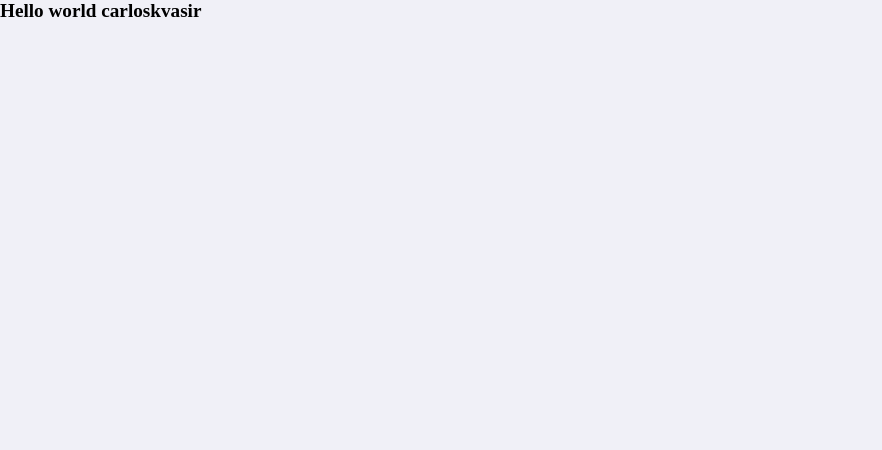
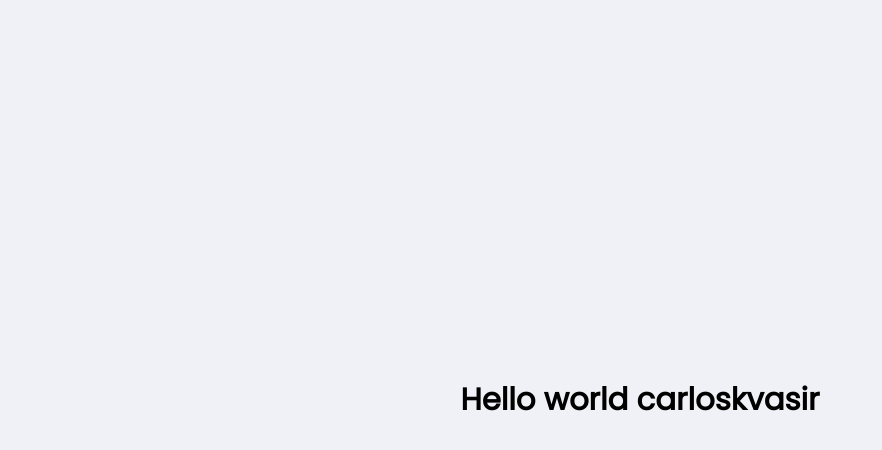
Before and after one commit to carloskvasir/nlweek2-web, a React (Create React App) app: page / in a window 1280 px wide. Shown: the top 450 px of the page, without its empty margins (0-882 px from the left). Built offline with nearby package versions, Linux system fonts and the light colour scheme.

Commit message:
feat: formating fonts

```diff
--- a/public/index.html
+++ b/public/index.html
@@ -4,6 +4,10 @@
     <meta charset="utf-8" />
     <meta name="viewport" content="width=device-width, initial-scale=1" />
     <meta name="theme-color" content="#000000" />
+    <link
+      href="https://fonts.googleapis.com/css2?family=Archivo:wght@400;700&family=Poppins&display=swap"
+      rel="stylesheet"
+    />
     <title>Proffy</title>
   </head>
   <body>
--- a/src/assets/styles/global.css
+++ b/src/assets/styles/global.css
@@ -36,3 +36,16 @@
 body {
   background: var(--color-background);
 }
+
+#root {
+  display: flex;
+  align-items: center;
+  justify-content: center;
+}
+
+body,
+input,
+button,
+textarea {
+  font: 500 1.6rem Poppins;
+}
```
